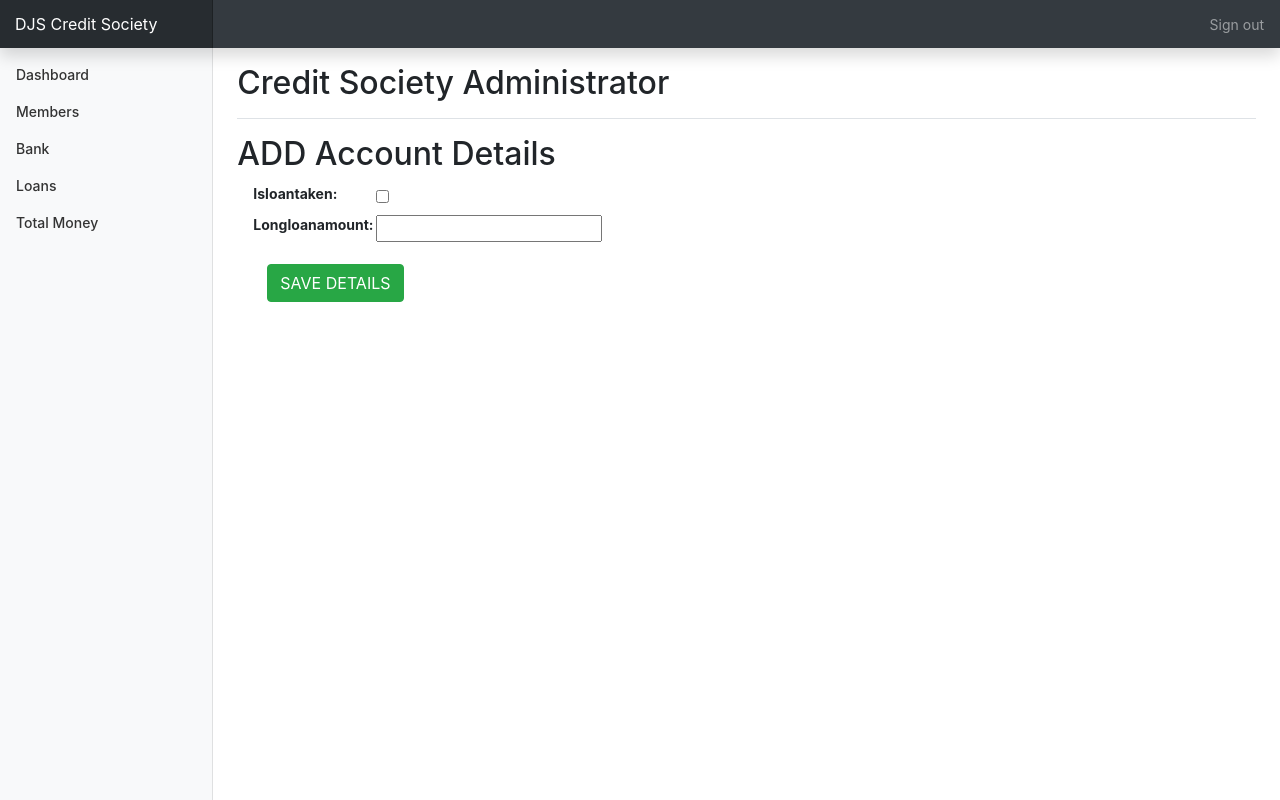
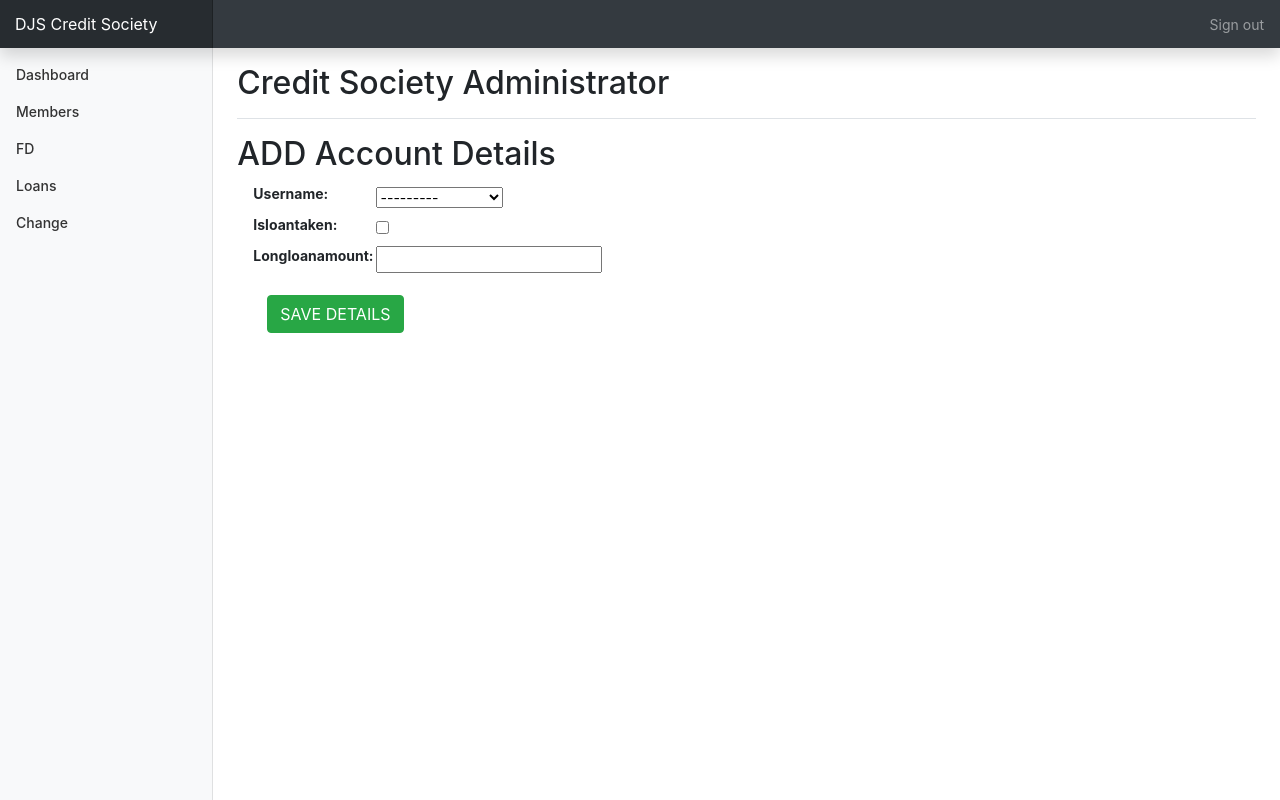
Before and after one commit to chiraggada2911/Credit-Society-Django, a Django app: page /csadmin/loan/add/ in a window 1280 px wide. Run offline with Django 3.2, Linux system fonts and the light colour scheme; data comes from the database, SQL or seed files in the repository; both versions use the stored data as it was after the commit; tables that the repository leaves empty hold one stand-in row (values such as "Sample post"); some libraries are stand-ins or nearby versions.

Commit message:
Basic changes

```diff
--- a/website/csadmin/templates/bank.html
+++ b/website/csadmin/templates/bank.html
@@ -13,7 +13,6 @@
         <th>SapId</th>
         <th>Name</th>
         <th>FD Capital</th>
-        <th>Rate of Interest</th
         <th>Maturity Date</th>
 
       </tr>
@@ -25,9 +24,8 @@
     <td>{{i.accountnumber}}</td>
     <td>{{i.sapid}}</td>
     <td>{{i.name}}</td>
-    <td>{{i.cdamount}}</td>
-    <td>{{i.cdbalance}}</td>
-    <td>{{i.totalamount}}</td>
+    <td>{{i.fdcapital}}</td>
+    <td>{{i.fdmaturitydate}}</td>
 
   </tr>
 
--- a/website/csadmin/templates/base.html
+++ b/website/csadmin/templates/base.html
@@ -49,7 +49,7 @@
             <li class="nav-item">
               <a class="nav-link  {{Bank}}" href="{%url 'csadmin:bank' %}">
                 <span data-feather="shopping-cart"></span>
-                Bank
+                FD
               </a>
             </li>
             <li class="nav-item">
@@ -65,7 +65,7 @@
             <li class="nav-item">
               <a class="nav-link {{money}}" href="{%url 'csadmin:totalmoney'%}">
                 <span data-feather="file-text"></span>
-                Total Money
+                Change
               </a>
             </li>
           </ul>
--- a/website/csadmin/templates/console.html
+++ b/website/csadmin/templates/console.html
@@ -18,11 +18,11 @@
             <a href="#" class="btn btn-primary">DELETE USER</a> -->
           </div>
         </div>
-        <!-- <div class="card w-75">
+         <div class="card w-75">
             <div class="card-body">
               <h5 class="card-title">Manage FDs</h5>
               <p class="card-text">Click here to manage the datbase of the FD.</p>
-              <a href="{%url 'csadmin:fd_add'%}" class="btn btn-primary">ADD Fd</a>
+              <a href="{%url 'csadmin:fd_update'%}" class="btn btn-primary">ADD Fd</a>
             </div>
           </div>
           <div class="card w-75">
@@ -38,7 +38,7 @@
                   <p class="card-text">Click here to manage the datbase of the users.</p>
                   <a href="{%url 'csadmin:loan_add'%}" class="btn btn-primary">ADD Loan</a>
                 </div>
-              </div> -->
+              </div>
       </div>
     </div>
 </div>
--- a/website/csadmin/urls.py
+++ b/website/csadmin/urls.py
@@ -11,7 +11,7 @@ urlpatterns = [
     path('totalmoney', views.totalmoney,name="totalmoney"),
     path('user/create/', views.UserCreate.as_view(), name='user_create'),
     path('account/create/', views.AccountCreate.as_view(), name='account_create'),
-    path('fd/add/', views.Fdadd.as_view(), name='fd_add'),
+    path(r'fd/(?P<pk>[0-9]+)/$', views.FDUpdate.as_view(), name='fd_update'),
     path('loan/add/', views.Loanadd.as_view(), name='loan_add'),
     path('shares/add/', views.Sharesadd.as_view(), name='shares_add'),
     path('tableview',views.GeneratePdf.as_view(),name="GeneratePdf"),
--- a/website/csadmin/views.py
+++ b/website/csadmin/views.py
@@ -46,11 +46,12 @@ def members(request):
         print("shareamount")
         print(i.shareamount)
         totalInvestment = final * (i.shareamount)
-        if totalInvestment >= 500:
-            cdbalance = totalInvestment - 500
-            sharebalance = 500
-        i.cdbalance=cdbalance
-        i.save()
+        if totalInvestment >= 5000:
+            cdbalance = totalInvestment - 5000
+            i.sharebalance = 5000
+            i.cdbalance=cdbalance
+            i.save()
+            i.save()
         print(sharebalance)
         print(cdbalance)
 
@@ -152,22 +153,28 @@ class UserCreate(CreateView):
 
 class AccountCreate(CreateView):
         model=Account
-        fields=['accountnumber','username','name','sapid','dateofjoining','shareamount','cdamount',]
+        fields=['accountnumber','username','name','sapid','dateofjoining','shareamount','sharesstartingnumber','sharesendingnumber',]
         success_url=reverse_lazy('csadmin:members')
 
-class Fdadd(CreateView):
-        #model=FixedDeposits
-        fields='__all__'
+class FDUpdate(UpdateView):
+        model=Account
+        fields=['username','fdcapital','fdmaturitydate']
         success_url=reverse_lazy('csadmin:members')
+        #
+        # def get_object(self):
+        #     id_=self.kwargs.get("id")
+        #     return get_object_or_404(id=id_)
+        # def form_valid(self,form):
+        #
 
 class Loanadd(CreateView):
         model=Account
-        fields=['isloantaken','longloanamount']
+        fields=['username','isloantaken','longloanamount']
         success_url=reverse_lazy('csadmin:members')
 
 class Sharesadd(CreateView):
         model=Account
-        fields=['sharesstartingnumber','sharesendingnumber']
+        fields=['user''shareamount']
         success_url=reverse_lazy('csadmin:members')
 
 class GeneratePdf(View):
--- a/website/status/templates/base_generic.html
+++ b/website/status/templates/base_generic.html
@@ -1,5 +1,6 @@
 <!DOCTYPE html>
 <html lang="en" dir="ltr">
+
 <head>
   <meta charset="utf-8">
   <meta name="viewport" content="width=device-width, initial-scale=1">
@@ -8,11 +9,12 @@
   {%load static%}
   <link rel="stylesheet" href="{% static 'status/css/styles.css' %}">
 </head>
+
 <body>
   <div class="jumbotron text-center" style="background-color:#212121">
 
     <h1 style="color: #ffffff">DJ Sanghvi College of Engineering </br>Credit Society</h1>
-      <h3 style="color: #ffffff" >Welcome</h3>
+    <h3 style="color: #ffffff">Welcome</h3>
   </div>
 
   {% block cards%}
@@ -25,4 +27,5 @@
     </div>
   </div>
 </body>
+
 </html>
--- a/website/status/templates/shares.html
+++ b/website/status/templates/shares.html
@@ -1,4 +1,3 @@
-
 {%extends 'details.html'%}
 {% load humanize %}
 
@@ -9,7 +8,7 @@
 <div class="container" style="top-margin:70px">
 
   <h1 class="h2">Shares</h1>
-  <div class="container justify-content-center" >
+  <div class="container justify-content-center">
     <div class="row justify-content-center">
       <div class="card w-75 h-75">
         <div class="card-body">
```
Also changed, not shown: website/status/templates/Loansuser.html (+5 -5 lines), website/status/templates/dashboard.html (+1 -6 lines), website/status/templates/graph_test.html (+35 -16 lines), website/csadmin/templates/status/fixeddeposits_update_form.html (renamed from website/csadmin/templates/status/fixeddeposits_form.html), website/db.sqlite3, website/status/templates/cards.html (indentation only). Lines whose indentation alone changed are shown as unchanged.
